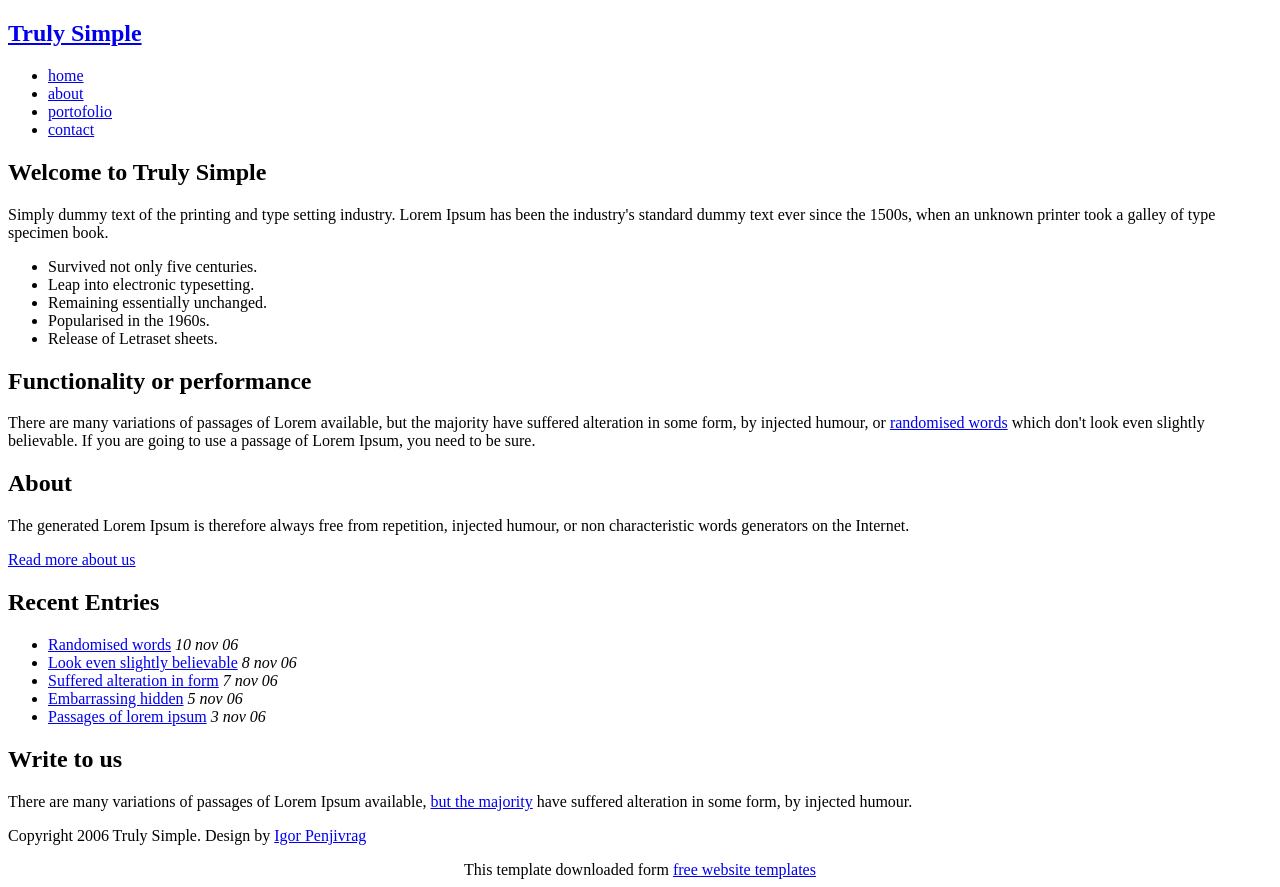
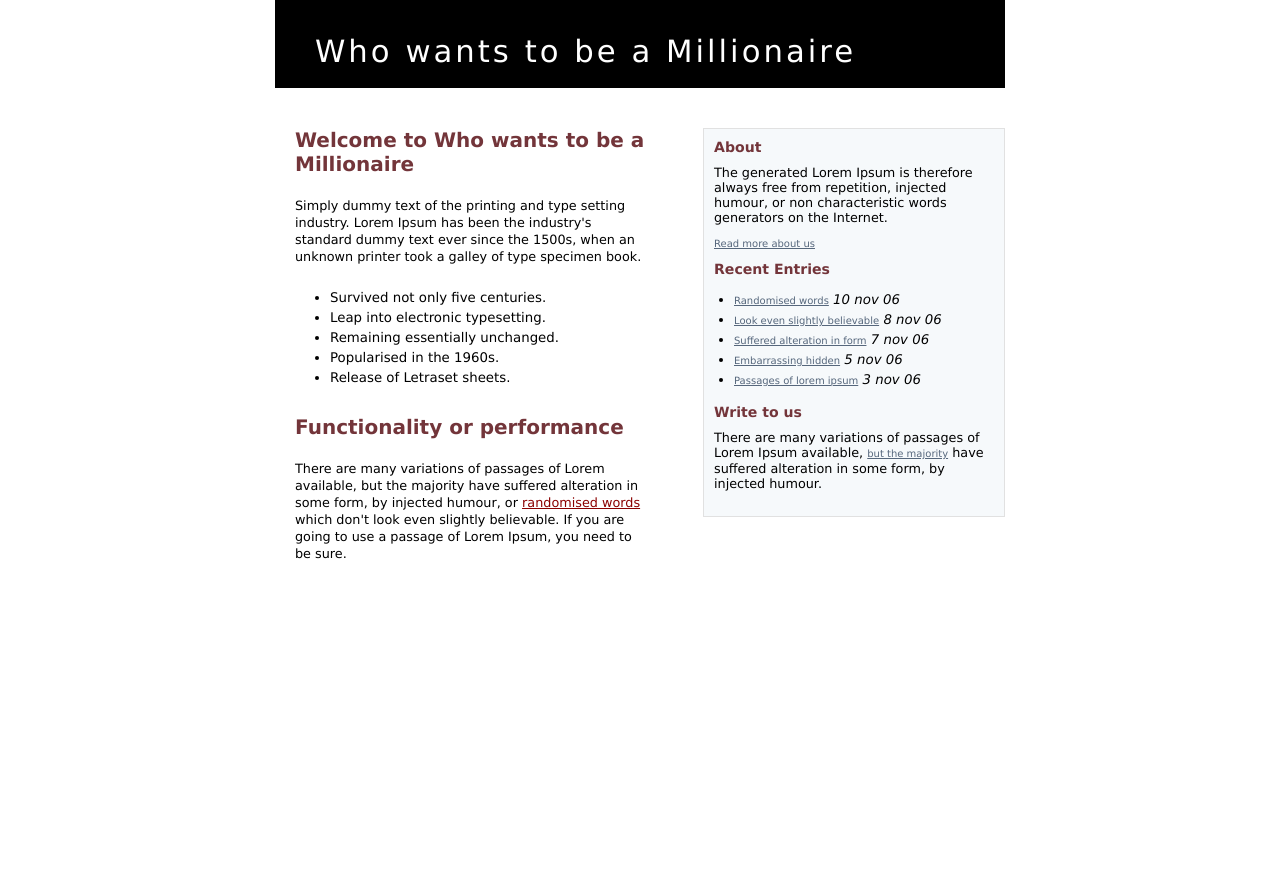
Before and after one commit to cintoros/who-wants-to-be-a-millionaire, a plain HTML site: page index.html in a window 1280 px wide. After the commit the page ends 800 px from the top, so only its background shows below. Drawn offline with Linux system fonts and the light colour scheme.

Commit message:
EXTERNAL: include stylesheet from all-free-download.com into html and make small adaptions to it

```diff
--- a/index.html
+++ b/index.html
@@ -4,26 +4,224 @@
 <html xmlns="http://www.w3.org/1999/xhtml" xml:lang="en" lang="en">
 <head>
     <title>Truly Simple</title>
-<meta http-equiv="content-type" content="text/html;charset=utf-8" />
-<link rel="stylesheet" type="text/css" href="../../../Documents/SynologyDrive/studium/6.%20semester/webec/truly_simple_template_1161/style.css" media="screen" />
+    <meta http-equiv="content-type" content="text/html;charset=utf-8"/>
+    <style type="text/css">
+        body {
+            margin: 0;
+            background-repeat: repeat-x;
+            font-family: Verdana, Arial, sans-serif;
+            font-size: .8em;
+        }
+
+        p {
+            line-height: 17px;
+            margin: 11px 0 10px 0;
+            padding: 0;
+        }
+
+        h2 {
+            color: #73353A;
+            margin: 0;
+            padding: 0;
+            font-size: 15pt;
+        }
+
+        ul {
+            font-size: 10pt;
+            margin: 0;
+            padding: 0;
+        }
+
+        a {
+            color: #8B0000;
+        }
+
+        a:hover {
+            text-decoration: none;
+        }
+
+        blockquote {
+            background: #F7FDE3;
+            color: #606060;
+            padding: 10px;
+        }
+
+
+        /**** Main Container ***/
+        #wrap {
+            margin-left: auto;
+            margin-right: auto;
+            width: 730px;
+        }
+
+
+        /**** Top ***/
+        #top {
+            width: 100%;
+            height: 88px;
+            color: #fff;
+            background: #000;
+            overflow: hidden;
+        }
+
+        #top h2 {
+            color: White;
+            letter-spacing: 3px;
+            font-size: 2.4em;
+            font-weight: normal;
+            position: relative;
+            margin: 0;
+            top: 33px;
+            display: block;
+            float: left;
+            padding-left: 40px;
+        }
+
+        #top h2 a {
+            color: white;
+            text-decoration: none;
+        }
+
+        #top h2 a:hover {
+            color: #FF5938;
+        }
+
+
+        /**** Main Menu ***/
+        #menu {
+            display: block;
+            float: right;
+        }
+
+        #menu ul {
+            margin: 0;
+            list-style: none;
+        }
+
+        #menu li {
+            display: block;
+            float: left;
+            white-space: nowrap;
+        }
+
+        #menu li a {
+            display: block;
+            padding: 55px 20px 12px 20px;
+            text-decoration: none;
+            color: #fff;
+        }
+
+        * html #menu a {
+            width: 1%;
+        }
+
+        #menu li a:hover {
+            background: #FF5938;
+        }
+
+        #menu li a.current {
+            letter-spacing: 1px;
+            color: gray;
+        }
+
+        #menu li a.current:hover {
+            color: #fff;
+        }
+
+
+        /**** Content Container ***/
+        #content {
+            width: 100%;
+            margin-top: 30px;
+        }
+
+        #content h2 {
+            margin: 0;
+            padding: 10px 0 10px 0;
+        }
+
+
+        /**** Content ***/
+        #left ul {
+            padding: 15px 0 15px 35px;
+            margin: 0;
+        }
+
+        #left li {
+            margin-bottom: 5px;
+        }
+
+        #left {
+            width: 350px;
+            float: left;
+            display: block;
+            margin-left: 20px;
+            display: inline;
+        }
+
+        /**** Sidebar ***/
+        #right {
+            width: 315px;
+            float: right;
+            display: block;
+            margin-top: 10px;
+        }
+
+        #right .box {
+            width: 280px;
+            background: #F6F9FB;
+            border: 1px solid #E1E1E1;
+            padding: 10px 10px 15px 10px;
+            float: right;
+        }
+
+        #right .box h2 {
+            font-size: 1.1em;
+            margin: 0 0 0 0;
+            padding: 0 0 5px 0;
+        }
+
+        #right .box a {
+            margin: 10px 0 10px 0;
+            color: #56677C;
+            font-size: 10px;
+        }
+
+        #right .box p {
+            margin: 5px 0 10px 0;
+            line-height: 15px;
+        }
+
+        #right .box ul {
+            padding: 0 0 7px 20px;
+            margin: 10px 0 10px 0;
+        }
+
+        #right .box li {
+            margin-top: 5px;
+        }
+
+
+        /**** Clear Div ***/
+        #clear {
+            display: block;
+            clear: both;
+            width: 100%;
+            height: 1px;
+            overflow: hidden;
+        }
+    </style>
 </head>
 <body>
 <div id="wrap">
     <div id="top">
-    <h2> <a href="http://all-free-download.com/free-website-templates/">Truly Simple</a></h2>
-    <div id="menu">
-      <ul>
-        <li><a href="http://all-free-download.com/free-website-templates/" class="current">home</a></li>
-        <li><a href="http://all-free-download.com/free-website-templates/">about</a></li>
-        <li><a href="http://all-free-download.com/free-website-templates/">portofolio</a></li>
-        <li><a href="http://all-free-download.com/free-website-templates/">contact</a></li>
-      </ul>
-    </div>
+        <h2>Who wants to be a Millionaire</h2>
     </div>
     <div id="content">
         <div id="left">
-      <h2>Welcome to Truly Simple</h2>
-      <p>Simply dummy text of the printing and type setting industry. Lorem Ipsum has been the industry's standard dummy text ever since the 1500s, when an unknown printer took a galley of type specimen book.</p>
+            <h2>Welcome to Who wants to be a Millionaire</h2>
+            <p>Simply dummy text of the printing and type setting industry. Lorem Ipsum has been the industry's standard
+                dummy text ever since the 1500s, when an unknown printer took a galley of type specimen book.</p>
             <ul>
                 <li>Survived not only five centuries.</li>
                 <li>Leap into electronic typesetting.</li>
@@ -32,30 +230,38 @@
                 <li>Release of Letraset sheets.</li>
             </ul>
             <h2>Functionality or performance</h2>
-      <p>There are many variations of passages of Lorem available, but the majority have suffered alteration in some form, by injected humour, or <a href="http://all-free-download.com/free-website-templates/">randomised words</a> which don't look even slightly believable. If you are going to use a passage of Lorem Ipsum, you need to be sure. </p>
+            <p>There are many variations of passages of Lorem available, but the majority have suffered alteration in
+                some form, by injected humour, or <a href="http://all-free-download.com/free-website-templates/">randomised
+                    words</a> which don't look even slightly believable. If you are going to use a passage of Lorem
+                Ipsum, you need to be sure. </p>
         </div>
         <div id="right">
             <div class="box">
                 <h2>About</h2>
-        <p>The generated Lorem Ipsum is therefore always free from repetition, injected humour, or non characteristic words generators on the Internet. </p>
-        <p> <a href="http://all-free-download.com/free-website-templates/">Read more about us</a></p>
+                <p>The generated Lorem Ipsum is therefore always free from repetition, injected humour, or non
+                    characteristic words generators on the Internet. </p>
+                <p><a href="http://all-free-download.com/free-website-templates/">Read more about us</a></p>
                 <h2>Recent Entries</h2>
                 <ul>
-          <li><a href="http://all-free-download.com/free-website-templates/">Randomised words</a> <i>10 nov 06</i></li>
-          <li><a href="http://all-free-download.com/free-website-templates/">Look even slightly believable</a> <i>8 nov 06</i></li>
-          <li><a href="http://all-free-download.com/free-website-templates/">Suffered alteration in form</a> <i>7 nov 06</i></li>
-          <li><a href="http://all-free-download.com/free-website-templates/">Embarrassing hidden</a> <i>5 nov 06</i></li>
-          <li><a href="http://all-free-download.com/free-website-templates/">Passages of lorem ipsum</a> <i>3 nov 06</i></li>
+                    <li><a href="http://all-free-download.com/free-website-templates/">Randomised words</a> <i>10 nov
+                        06</i></li>
+                    <li><a href="http://all-free-download.com/free-website-templates/">Look even slightly believable</a>
+                        <i>8 nov 06</i></li>
+                    <li><a href="http://all-free-download.com/free-website-templates/">Suffered alteration in form</a>
+                        <i>7 nov 06</i></li>
+                    <li><a href="http://all-free-download.com/free-website-templates/">Embarrassing hidden</a> <i>5 nov
+                        06</i></li>
+                    <li><a href="http://all-free-download.com/free-website-templates/">Passages of lorem ipsum</a> <i>3
+                        nov 06</i></li>
                 </ul>
                 <h2>Write to us</h2>
-        <p>There are many variations of passages of Lorem Ipsum available, <a href="http://all-free-download.com/free-website-templates/">but the majority</a> have suffered alteration in some form, by injected humour.</p>
+                <p>There are many variations of passages of Lorem Ipsum available, <a
+                        href="http://all-free-download.com/free-website-templates/">but the majority</a> have suffered
+                    alteration in some form, by injected humour.</p>
             </div>
         </div>
         <div id="clear"></div>
     </div>
-  <div id="footer">
-    <p>Copyright 2006 Truly Simple. Design by <a href="http://www.colorlightstudio.com">Igor Penjivrag</a></p>
 </div>
-</div>
-<div align=center>This template  downloaded form <a href='http://all-free-download.com/free-website-templates/'>free website templates</a></div></body>
+</body>
 </html>
```
Lines whose indentation alone changed are shown as unchanged.
